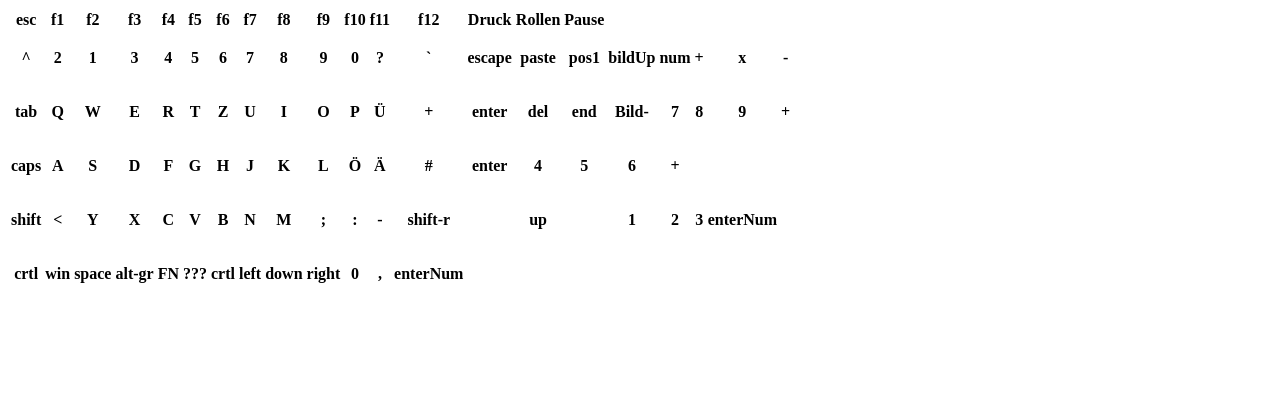
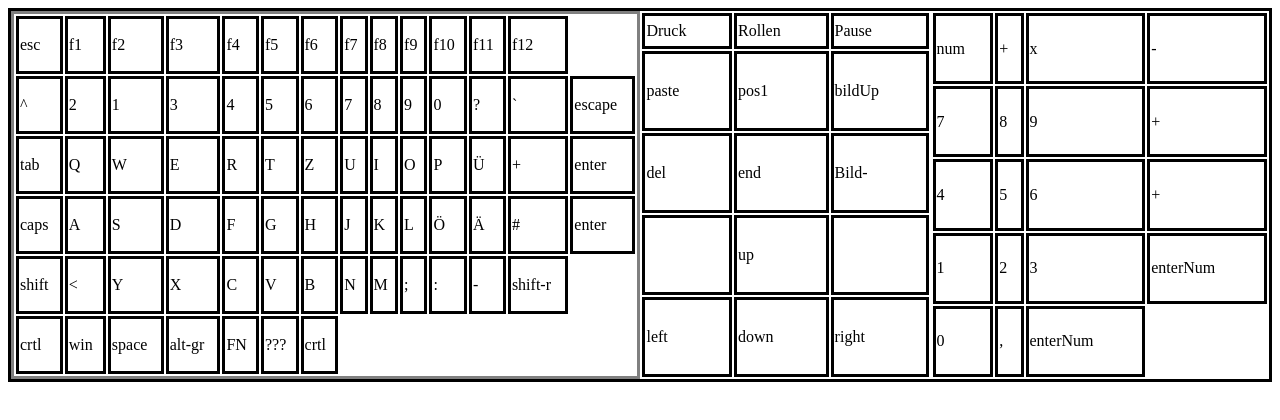
Before and after one commit to mariusErpenbach/keyboard-key-press-check, a website: page src/index.html in a window 1280 px wide. Drawn offline with nearby package versions, Linux system fonts and the light colour scheme; files that its build step writes are made by us from their sources.

Commit message:
restructured html keyboard table

```diff
--- a/src/index.html
+++ b/src/index.html
@@ -12,128 +12,201 @@
         <div id="keyboard">
             <table id="keyTable">
                 <tr>
-                    <th>esc</th>
-                    <th>f1</th>
-                    <th>f2</th>
-                    <th>f3</th>
-                    <th>f4</th>
-                    <th>f5</th>
-                    <th>f6</th>
-                    <th>f7</th>
-                    <th>f8</th>
-                    <th>f9</th>
-                    <th>f10</th>
-                    <th>f11</th>
-                    <th>f12</th>
-                    <th>Druck</th>
-                    <th>Rollen</th>
-                    <th>Pause</th>
+                    <td><p>esc</p></td>
+                    <td><p>f1</p></td>
+                    <td><p>f2</p></td>
+                    <td><p>f3</p></td>
+                    <td><p>f4</p></td>
+                    <td><p>f5</p></td>
+                    <td><p>f6</p></td>
+                    <td><p>f7</p></td>
+                    <td><p>f8</p></td>
+                    <td><p>f9</p></td>
+                    <td><p>f10</p></td>
+                    <td><p>f11</p></td>
+                    <td><p>f12</p></td>
+
                 </tr>
                 <tr>
-                    <th><p> ^ </p> </th>
-                    <th><p> 2 </p> </th>
-                    <th><p> 1 </p> </th>
-                    <th><p> 3 </p> </th>
-                    <th><p> 4 </p> </th>
-                    <th><p> 5 </p> </th>
-                    <th><p> 6 </p> </th>
-                    <th><p> 7 </p> </th>
-                    <th><p> 8 </p> </th>
-                    <th><p> 9 </p> </th>
-                    <th><p> 0 </p> </th>
-                    <th><p> ? </p> </th>
-                    <th><p> ` </p> </th>
-                    <th><p> escape</p></th>
-                    <th><p> paste</p></th>
-                    <th><p> pos1</p></th>
-                    <th><p> bildUp</p></th>
-                    <th><p> num</p></th>
-                    <th><p> +</p></th>
-                    <th><p> x</p></th>
-                    <th><p> -</p></th>
+                    <td><p> ^ </p> </td>
+                    <td><p> 2 </p> </td>
+                    <td><p> 1 </p> </td>
+                    <td><p> 3 </p> </td>
+                    <td><p> 4 </p> </td>
+                    <td><p> 5 </p> </td>
+                    <td><p> 6 </p> </td>
+                    <td><p> 7 </p> </td>
+                    <td><p> 8 </p> </td>
+                    <td><p> 9 </p> </td>
+                    <td><p> 0 </p> </td>
+                    <td><p> ? </p> </td>
+                    <td><p> ` </p> </td>
+                    <td><p> escape</p></td>
+
                 </tr>
                 <tr>
-                    <th><p> tab</p></th>
-                    <th><p> Q </p></th>
-                    <th><p> W </p></th>
-                    <th><p> E </p></th>
-                    <th><p> R </p></th>
-                    <th><p> T </p></th>
-                    <th><p> Z </p></th>
-                    <th><p> U </p></th>
-                    <th><p> I </p></th>
-                    <th><p> O </p></th>
-                    <th><p> P </p></th>
-                    <th><p> Ü </p></th>
-                    <th><p> +</p></th>
-                    <th><p> enter</p></th>
-                    <th><p> del</p></th>
-                    <th><p> end</p></th>
-                    <th><p> Bild-</p></th>
-                    <th><p> 7 </p></th>
-                    <th><p> 8 </p></th>
-                    <th><p> 9 </p></th>
-                    <th><p> + </p></th>
+                    <td><p> tab</p></td>
+                    <td><p> Q </p></td>
+                    <td><p> W </p></td>
+                    <td><p> E </p></td>
+                    <td><p> R </p></td>
+                    <td><p> T </p></td>
+                    <td><p> Z </p></td>
+                    <td><p> U </p></td>
+                    <td><p> I </p></td>
+                    <td><p> O </p></td>
+                    <td><p> P </p></td>
+                    <td><p> Ü </p></td>
+                    <td><p> +</p></td>
+                    <td><p> enter</p></td>
+
                 </tr>
                 <tr>
-                    <th><p> caps</p></th>
-                    <th><p> A</p></th>
-                    <th><p> S</p></th>
-                    <th><p> D</p></th>
-                    <th><p> F</p></th>
-                    <th><p> G</p></th>
-                    <th><p> H</p></th>
-                    <th><p> J</p></th>
-                    <th><p> K</p></th>
-                    <th><p> L</p></th>
-                    <th><p> Ö</p></th>
-                    <th><p> Ä</p></th>
-                    <th><p> #</p></th>
-                    <th><p> enter</p></th>
-                    <th><p> 4</p></th>
-                    <th><p> 5</p></th>
-                    <th><p> 6</p></th>
-                    <th><p> +</p></th>
+                    <td><p> caps</p></td>
+                    <td><p> A</p></td>
+                    <td><p> S</p></td>
+                    <td><p> D</p></td>
+                    <td><p> F</p></td>
+                    <td><p> G</p></td>
+                    <td><p> H</p></td>
+                    <td><p> J</p></td>
+                    <td><p> K</p></td>
+                    <td><p> L</p></td>
+                    <td><p> Ö</p></td>
+                    <td><p> Ä</p></td>
+                    <td><p> #</p></td>
+                    <td><p> enter</p></td>
+
 
 
                 </tr>
                 <tr>
-                    <th><p> shift</p></th>
-                    <th><p> < </p></th>
-                    <th><p> Y </p></th>
-                    <th><p> X </p></th>
-                    <th><p> C </p></th>
-                    <th><p> V </p></th>
-                    <th><p> B </p></th>
-                    <th><p> N </p></th>
-                    <th><p> M </p></th>
-                    <th><p> ; </p></th>
-                    <th><p> : </p></th>
-                    <th><p> - </p></th>
-                    <th><p> shift-r</p></th>
-                    <th><p> </p></th>
-                    <th><p> up</p></th>
-                    <th><p> </p></th>
-                    <th><p> 1</p></th>
-                    <th><p> 2</p></th>
-                    <th><p> 3</p></th>
-                    <th><p> enterNum</p></th>
+                    <td><p> shift</p></td>
+                    <td><p> < </p></td>
+                    <td><p> Y </p></td>
+                    <td><p> X </p></td>
+                    <td><p> C </p></td>
+                    <td><p> V </p></td>
+                    <td><p> B </p></td>
+                    <td><p> N </p></td>
+                    <td><p> M </p></td>
+                    <td><p> ; </p></td>
+                    <td><p> : </p></td>
+                    <td><p> - </p></td>
+                    <td><p> shift-r</p></td>
+
+
 
                 </tr>
                 <tr>
-                    <th><p> crtl </p></th>
-                    <th><p> win </p></th>
-                    <th><p> space </p></th>
-                    <th><p> alt-gr </p></th>
-                    <th><p> FN </p></th>
-                    <th><p> ??? </p></th>
-                    <th><p> crtl </p></th>
-                    <th><p> left </p></th>
-                    <th><p> down </p></th>
-                    <th><p> right </p></th>
-                    <th><p> 0 </p></th>
-                    <th><p> , </p></th>
-                    <th><p> enterNum</p></th>
+                    <td><p> crtl </p></td>
+                    <td><p> win </p></td>
+                    <td><p> space </p></td>
+                    <td><p> alt-gr </p></td>
+                    <td><p> FN </p></td>
+                    <td><p> ??? </p></td>
+                    <td><p> crtl </p></td>
+
+
+                </tr>
+            </table>
+
+
+            <table id="specialKeys">
+                <tr>
+                    <td>Druck</td>
+                    <td>Rollen</td>
+                    <td>Pause</td>
+                </tr>
+                <tr>
+                    <td><p> paste</p></td>
+                    <td><p> pos1</p></td>
+                    <td><p> bildUp</p></td>
+                </tr>
+                <tr>
+                    <td><p> del</p></td>
+                    <td><p> end</p></td>
+                    <td><p> Bild-</p></td>
+                </tr>
+                <tr>
+                    <td><p> </p></td>
+                    <td><p> up</p></td>
+                    <td><p> </p></td>
+                </tr>
+                <tr>
+                    <td><p> left </p></td>
+                    <td><p> down </p></td>
+                    <td><p> right </p></td>
+                </tr>
+            </table>
+
+            <table id="numBlock">
+                <tr>
+                    <td>
+                        <p> num</p>
+                    </td>
+                    <td>
+                        <p> +</p>
+                    </td>
+                    <td>
+                        <p> x</p>
+                    </td>
+                    <td>
+                        <p> -</p>
+                    </td>
+                </tr>
+                <tr>
+                    <td>
+                        <p> 7 </p>
+                    </td>
+                    <td>
+                        <p> 8 </p>
+                    </td>
+                    <td>
+                        <p> 9 </p>
+                    </td>
+                    <td>
+                        <p> + </p>
+                    </td>
+                </tr>
+                <tr>
+                    <td>
+                        <p> 4</p>
+                    </td>
+                    <td>
+                        <p> 5</p>
+                    </td>
+                    <td>
+                        <p> 6</p>
+                    </td>
+                    <td>
+                        <p> +</p>
+                    </td>
+                </tr>
+                <tr>
+                    <td>
+                        <p> 1</p>
+                    </td>
+                    <td>
+                        <p> 2</p>
+                    </td>
+                    <td>
+                        <p> 3</p>
+                    </td>
+                    <td>
+                        <p> enterNum</p>
+                    </td>
+                </tr>
+                <tr>
+                    <td>
+                        <p> 0 </p>
+                    </td>
+                    <td>
+                        <p> , </p>
+                    </td>
+                    <td>
+                        <p> enterNum</p>
+                    </td>
                 </tr>
             </table>
         </div>
--- /dev/null
+++ b/src/scss/_keyTable.scss
@@ -0,0 +1,17 @@
+#keyboard{
+    width:auto;
+    display:flex;
+    flex-direction:row;
+    flex-wrap:wrap;
+    border-style:solid;
+
+#keyTable{
+    flex:auto;
+    width:auto;
+    border-style:solid;
+    tr{
+        td{
+            border-style:solid;
+        }
+    }
+}}
--- /dev/null
+++ b/src/scss/_numBlock.scss
@@ -0,0 +1,7 @@
+#numBlock{
+    flex:auto;
+    width:auto;
+ td{
+     border-style:solid;
+ }
+}
--- /dev/null
+++ b/src/scss/_specialKeys.scss
@@ -0,0 +1,7 @@
+#specialKeys{
+    flex:auto;
+    width:auto;
+    td{
+        border-style:solid;
+    }
+}
--- a/src/scss/main.scss
+++ b/src/scss/main.scss
@@ -0,0 +1,3 @@
+@import "./keyTable.scss";
+@import "./numBlock.scss";
+@import "./specialKeys.scss";
```
